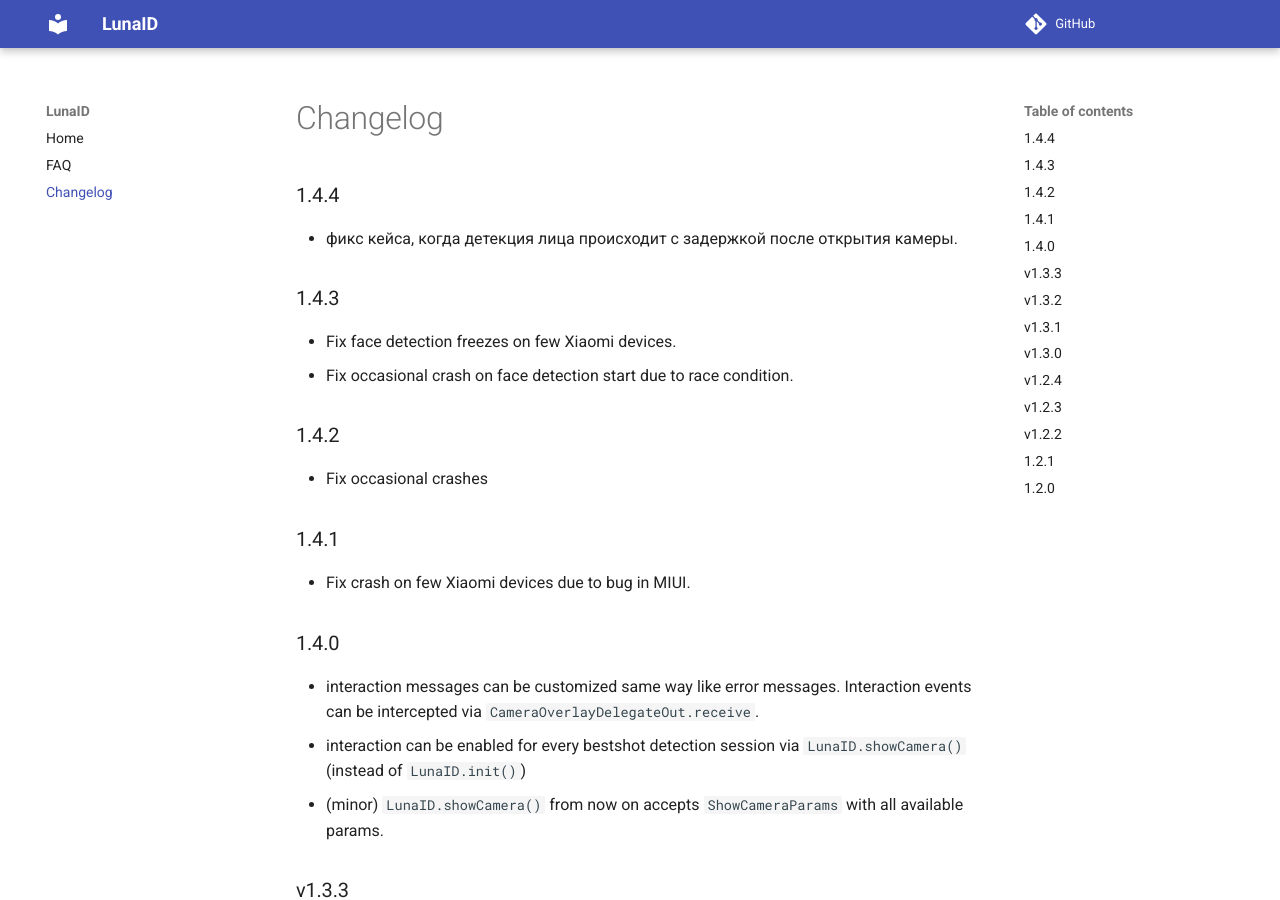
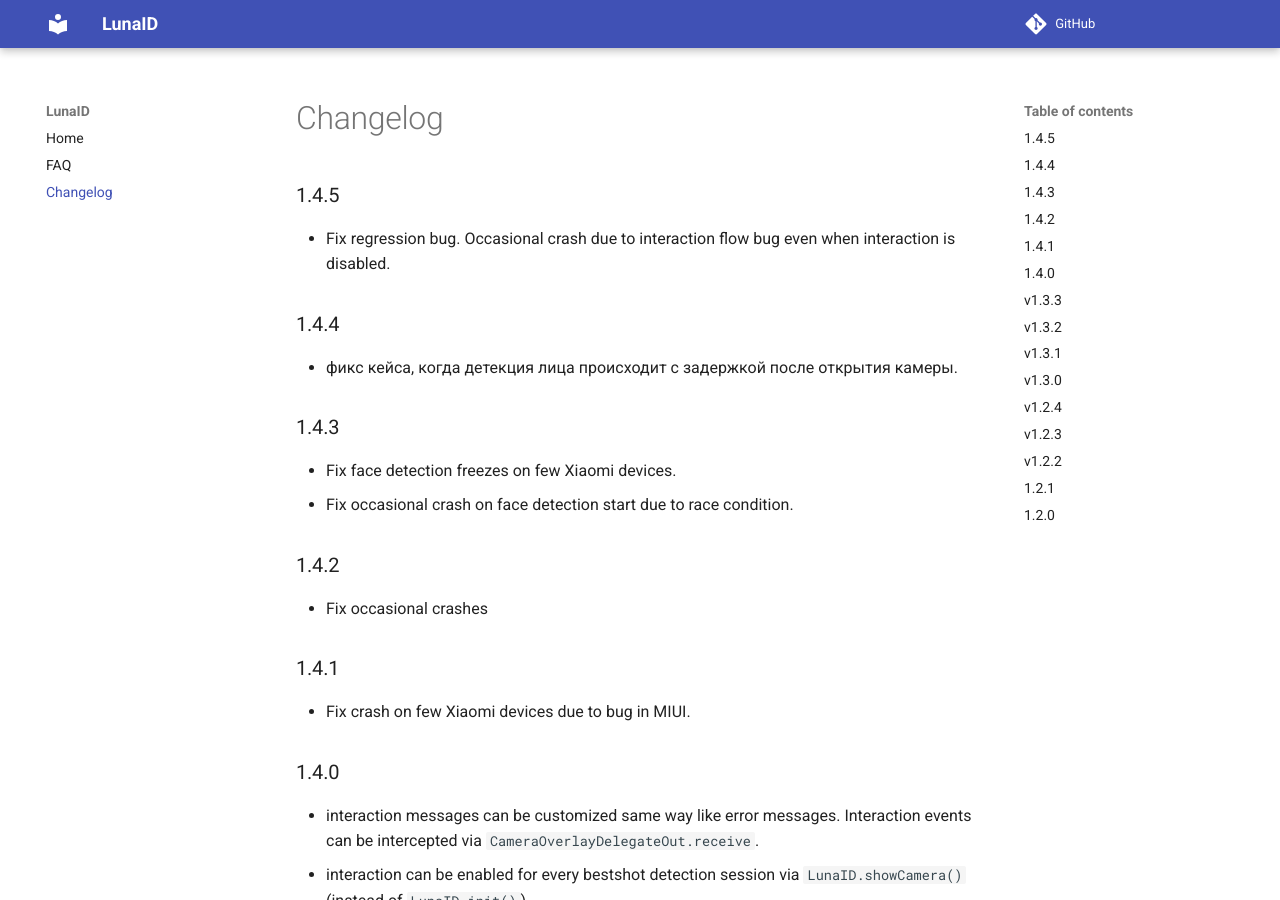
Before and after one commit to VisionLabs/LunaID, an MkDocs documentation site: the page built from docs/changelog.md, in a window 1280 px wide and 900 px high. Built offline with MkDocs 1.6.1 and Material for MkDocs 9.7.7, drawn with Linux system fonts in a browser that asks for light colours; comment, search, counter and statistics services are not loaded; the version menu is left out.

Commit message:
update changelog

```diff
--- a/docs/changelog.md
+++ b/docs/changelog.md
@@ -1,5 +1,8 @@
 
 # Changelog
+
+### 1.4.5
+- Fix regression bug. Occasional crash due to interaction flow bug even when interaction is disabled.
 
 ### 1.4.4
 - фикс кейса, когда детекция лица происходит с задержкой после открытия камеры.
```
